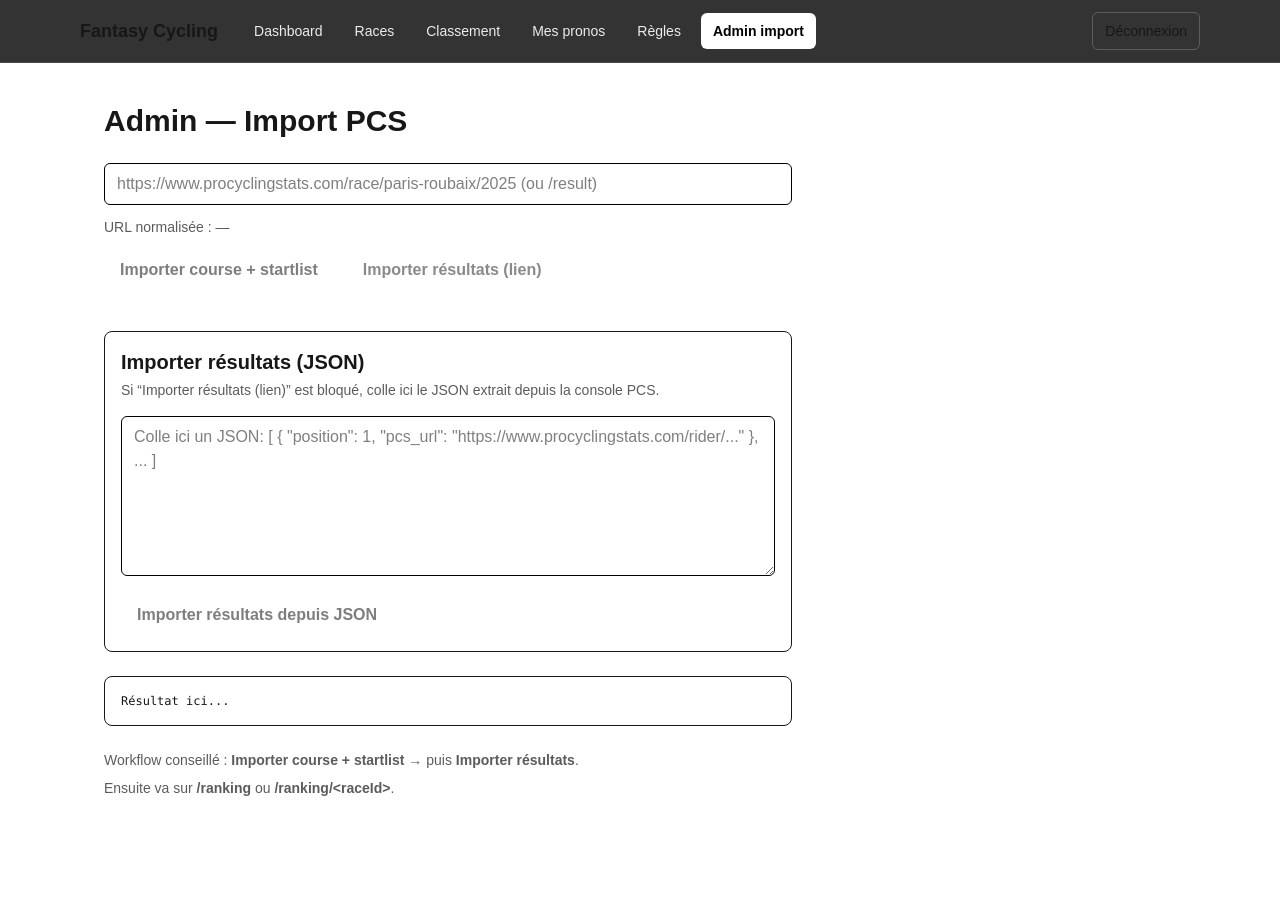
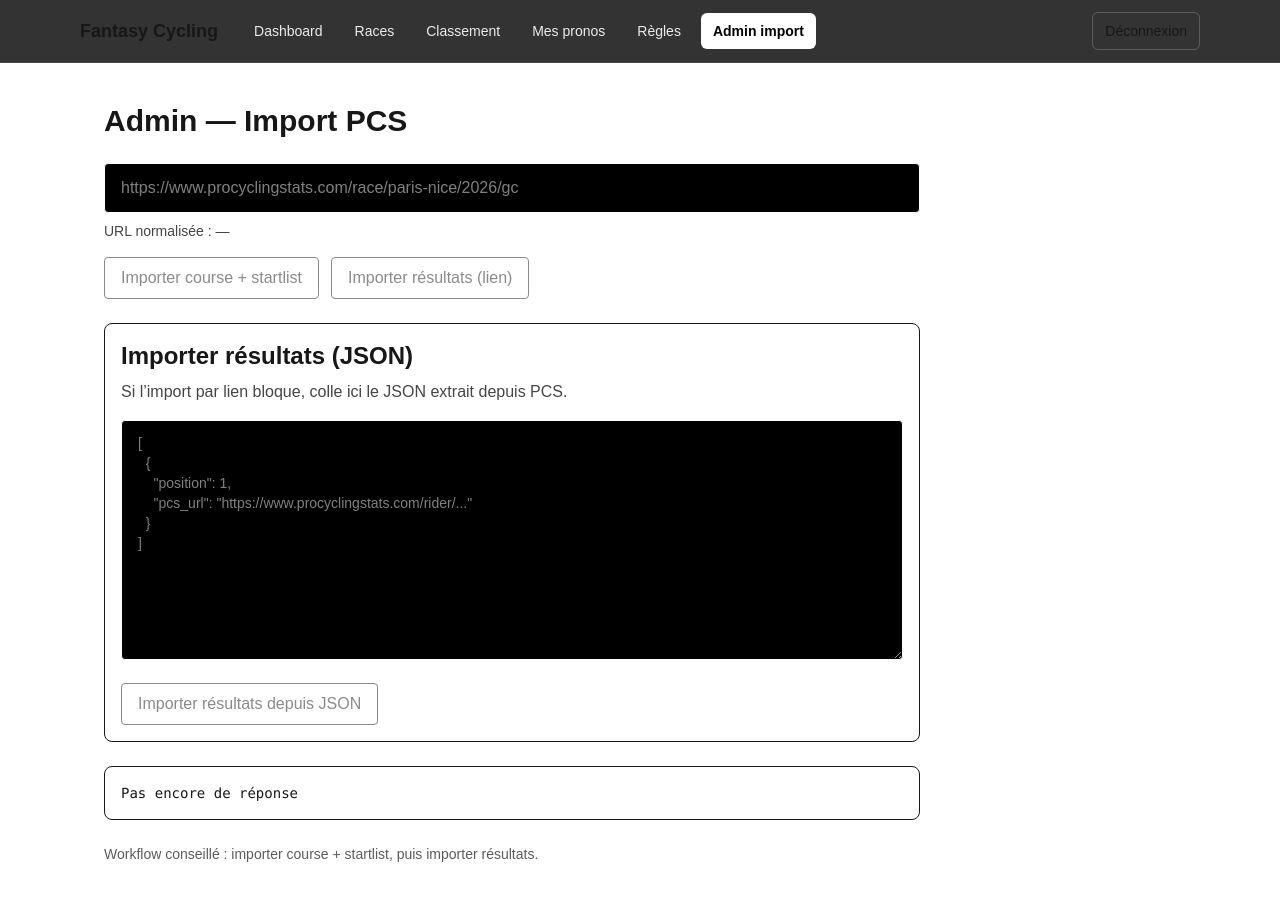
Before and after one commit to Flox8585/fantasy-cycling, a Next.js app: page /admin/import in a window 1280 px wide. Shown: the top 900 px of the page. Before the commit the page ends 838 px from the top, so only its background shows below. Built offline with nearby package versions, Linux system fonts and the light colour scheme; no server answers.

Commit message:
patch 2 gc

```diff
--- a/app/admin/import/page.tsx
+++ b/app/admin/import/page.tsx
@@ -1,193 +1,237 @@
 'use client'
 
-import { useEffect, useMemo, useState } from 'react'
+import { useMemo, useState } from 'react'
 
-function normalizePcsRaceUrl(input: string) {
-  let url = input.trim()
+function normalizeDisplayUrl(input: string) {
+  let url = String(input || '').trim()
   if (!url) return ''
 
   url = url.replace('http://', 'https://')
   url = url.replace('https://procyclingstats.com', 'https://www.procyclingstats.com')
   url = url.replace('http://www.procyclingstats.com', 'https://www.procyclingstats.com')
 
-  // si on colle /result, /startlist, etc. on remonte à la course
-  url = url.replace(/\/(result|startlist|stages|overview|gc)(\/)?$/i, '')
+  // IMPORTANT :
+  // on ne retire PAS /gc
+  // on ne retire PAS /stage-x
+  // on retire seulement /result en fin
+  url = url.replace(/\/result\/?$/i, '')
+
   return url
 }
 
 export default function AdminImportPage() {
   const [url, setUrl] = useState('')
-  const [loadingRace, setLoadingRace] = useState(false)
-  const [loadingResultsLink, setLoadingResultsLink] = useState(false)
-  const [loadingPaste, setLoadingPaste] = useState(false)
-  const [out, setOut] = useState<any>(null)
+  const [jsonText, setJsonText] = useState('')
+  const [responseText, setResponseText] = useState('')
+  const [loadingCourse, setLoadingCourse] = useState(false)
+  const [loadingResult, setLoadingResult] = useState(false)
+  const [loadingJson, setLoadingJson] = useState(false)
 
-  // import résultats “via JSON”
-  const [resultsJson, setResultsJson] = useState('')
+  const normalizedUrl = useMemo(() => normalizeDisplayUrl(url), [url])
 
-  const raceUrl = useMemo(() => normalizePcsRaceUrl(url), [url])
-    useEffect(() => {
+  async function importCourseAndStartlist() {
     try {
-      // Exemple: /admin/import#pcs=BASE64....
-      const hash = window.location.hash || ''
-      if (!hash.startsWith('#pcs=')) return
+      setLoadingCourse(true)
+      setResponseText('')
 
-      const b64 = hash.slice('#pcs='.length)
-
-      // decode base64 -> json string
-      const jsonStr = decodeURIComponent(
-        Array.prototype.map
-          .call(atob(b64), (c: string) => '%' + ('00' + c.charCodeAt(0).toString(16)).slice(-2))
-          .join('')
-      )
-
-      const payload = JSON.parse(jsonStr)
-      if (payload?.pcsUrl) setUrl(payload.pcsUrl)
-      if (payload?.rows) setResultsJson(JSON.stringify(payload.rows, null, 2))
-
-      // Nettoie l'URL (enlève le hash) pour pas que ça reste
-      history.replaceState(null, '', window.location.pathname)
-    } catch (e) {
-      console.log('Failed to decode hash payload', e)
-    }
-    // eslint-disable-next-line react-hooks/exhaustive-deps
-  }, [])
-
-  async function importRace() {
-    setLoadingRace(true)
-    setOut(null)
-    try {
       const res = await fetch('/api/import/pcs', {
         method: 'POST',
         headers: { 'Content-Type': 'application/json' },
-        body: JSON.stringify({ url: raceUrl }),
+        body: JSON.stringify({ url: normalizedUrl }),
       })
-      const json = await res.json().catch(() => ({}))
-      setOut({ status: res.status, json })
+
+      const json = await res.json().catch(() => null)
+
+      setResponseText(
+        JSON.stringify(
+          {
+            status: res.status,
+            json,
+          },
+          null,
+          2
+        )
+      )
     } catch (e: any) {
-      setOut({ status: 0, json: { error: e?.message ?? 'network error' } })
+      setResponseText(
+        JSON.stringify(
+          {
+            error: e?.message ?? 'Unknown error',
+          },
+          null,
+          2
+        )
+      )
     } finally {
-      setLoadingRace(false)
+      setLoadingCourse(false)
     }
   }
 
-  async function importResultsByLink() {
-    // tente /api/import/results (risque 403 cloudflare)
-    setLoadingResultsLink(true)
-    setOut(null)
+  async function importResultsFromLink() {
     try {
+      setLoadingResult(true)
+      setResponseText('')
+
       const res = await fetch('/api/import/results', {
         method: 'POST',
         headers: { 'Content-Type': 'application/json' },
-        body: JSON.stringify({ pcsUrl: raceUrl }),
+        body: JSON.stringify({ pcsUrl: normalizedUrl }),
       })
-      const json = await res.json().catch(() => ({}))
-      setOut({ status: res.status, json })
+
+      const json = await res.json().catch(() => null)
+
+      setResponseText(
+        JSON.stringify(
+          {
+            status: res.status,
+            json,
+          },
+          null,
+          2
+        )
+      )
     } catch (e: any) {
-      setOut({ status: 0, json: { error: e?.message ?? 'network error' } })
+      setResponseText(
+        JSON.stringify(
+          {
+            error: e?.message ?? 'Unknown error',
+          },
+          null,
+          2
+        )
+      )
     } finally {
-      setLoadingResultsLink(false)
+      setLoadingResult(false)
     }
   }
 
   async function importResultsFromJson() {
-    setLoadingPaste(true)
-    setOut(null)
     try {
-      const parsed = JSON.parse(resultsJson || '[]')
-      const rows = Array.isArray(parsed) ? parsed : parsed.rows
+      setLoadingJson(true)
+      setResponseText('')
+
+      let parsed: any
+      try {
+        parsed = JSON.parse(jsonText)
+      } catch {
+        setResponseText(
+          JSON.stringify(
+            {
+              error: 'JSON invalide',
+            },
+            null,
+            2
+          )
+        )
+        return
+      }
 
       const res = await fetch('/api/import/results/paste', {
         method: 'POST',
         headers: { 'Content-Type': 'application/json' },
-        credentials: 'include',
-        body: JSON.stringify({ pcsUrl: raceUrl, rows }),
+        body: JSON.stringify({
+          pcsUrl: normalizedUrl, // ← très important : on envoie la vraie URL brute normalisée
+          results: parsed,
+        }),
       })
 
-      const json = await res.json().catch(() => ({}))
-      setOut({ status: res.status, json })
+      const json = await res.json().catch(() => null)
+
+      setResponseText(
+        JSON.stringify(
+          {
+            status: res.status,
+            json,
+          },
+          null,
+          2
+        )
+      )
     } catch (e: any) {
-      setOut({ status: 0, json: { error: e?.message ?? 'invalid json' } })
+      setResponseText(
+        JSON.stringify(
+          {
+            error: e?.message ?? 'Unknown error',
+          },
+          null,
+          2
+        )
+      )
     } finally {
-      setLoadingPaste(false)
+      setLoadingJson(false)
     }
   }
 
   return (
-    <main className="p-10 max-w-3xl">
-      <h1 className="text-3xl font-bold">Admin — Import PCS</h1>
+    <main className="p-10 max-w-4xl">
+      <h1 className="text-3xl font-bold mb-6">Admin — Import PCS</h1>
 
-      <div className="mt-6 space-y-3">
+      <div className="space-y-6">
+        <div>
           <input
-          className="w-full rounded-md border px-3 py-2 text-black"
-          placeholder="https://www.procyclingstats.com/race/paris-roubaix/2025 (ou /result)"
             value={url}
             onChange={(e) => setUrl(e.target.value)}
+            placeholder="https://www.procyclingstats.com/race/paris-nice/2026/gc"
+            className="w-full rounded border px-4 py-3 bg-black text-white"
           />
 
-        <div className="text-sm opacity-70">
-          URL normalisée : <span className="opacity-100">{raceUrl || '—'}</span>
+          <div className="mt-2 text-sm opacity-80">
+            URL normalisée : {normalizedUrl || '—'}
           </div>
 
-        <div className="flex gap-3 flex-wrap">
+          <div className="mt-4 flex gap-3 flex-wrap">
             <button
-            className="rounded-md bg-white text-black px-4 py-2 font-semibold disabled:opacity-50"
-            disabled={!raceUrl || loadingRace || loadingResultsLink || loadingPaste}
-            onClick={importRace}
+              onClick={importCourseAndStartlist}
+              disabled={!normalizedUrl || loadingCourse}
+              className="rounded border px-4 py-2 disabled:opacity-50"
             >
-            {loadingRace ? 'Import course...' : 'Importer course + startlist'}
+              {loadingCourse ? 'Import...' : 'Importer course + startlist'}
             </button>
 
             <button
-            className="rounded-md border border-white/30 px-4 py-2 font-semibold disabled:opacity-50"
-            disabled={!raceUrl || loadingRace || loadingResultsLink || loadingPaste}
-            onClick={importResultsByLink}
-            title="Tente d'importer /result via serveur (peut être bloqué par Cloudflare)"
+              onClick={importResultsFromLink}
+              disabled={!normalizedUrl || loadingResult}
+              className="rounded border px-4 py-2 disabled:opacity-50"
             >
-            {loadingResultsLink ? 'Import results...' : 'Importer résultats (lien)'}
+              {loadingResult ? 'Import...' : 'Importer résultats (lien)'}
             </button>
           </div>
         </div>
 
-      {/* Import JSON fallback */}
-      <div className="mt-10 border rounded-lg p-4">
-        <h2 className="text-xl font-semibold">Importer résultats (JSON)</h2>
-        <p className="text-sm opacity-70 mt-1">
-          Si “Importer résultats (lien)” est bloqué, colle ici le JSON extrait depuis la console PCS.
+        <div className="border rounded-lg p-4">
+          <h2 className="text-2xl font-semibold">Importer résultats (JSON)</h2>
+          <p className="mt-2 opacity-80">
+            Si l’import par lien bloque, colle ici le JSON extrait depuis PCS.
           </p>
 
-        <div className="mt-4 space-y-3">
           <textarea
-            className="w-full rounded-md border px-3 py-2 text-black min-h-[160px]"
-            placeholder='Colle ici un JSON: [ { "position": 1, "pcs_url": "https://www.procyclingstats.com/rider/..." }, ... ]'
-            value={resultsJson}
-            onChange={(e) => setResultsJson(e.target.value)}
+            value={jsonText}
+            onChange={(e) => setJsonText(e.target.value)}
+            className="mt-4 w-full min-h-[240px] rounded border px-4 py-3 bg-black text-white font-mono text-sm"
+            placeholder={`[
+  {
+    "position": 1,
+    "pcs_url": "https://www.procyclingstats.com/rider/..."
+  }
+]`}
           />
 
           <button
-            className="rounded-md bg-white text-black px-4 py-2 font-semibold disabled:opacity-50"
-            disabled={!raceUrl || !resultsJson.trim() || loadingRace || loadingResultsLink || loadingPaste}
             onClick={importResultsFromJson}
+            disabled={!normalizedUrl || !jsonText.trim() || loadingJson}
+            className="mt-4 rounded border px-4 py-2 disabled:opacity-50"
           >
-            {loadingPaste ? 'Import...' : 'Importer résultats depuis JSON'}
+            {loadingJson ? 'Import...' : 'Importer résultats depuis JSON'}
           </button>
         </div>
+
+        <pre className="border rounded-lg p-4 text-sm overflow-x-auto whitespace-pre-wrap">
+          {responseText || 'Pas encore de réponse'}
+        </pre>
+
+        <div className="text-sm opacity-70">
+          Workflow conseillé : importer course + startlist, puis importer résultats.
         </div>
-
-      {/* Output */}
-      <div className="mt-6 border rounded-lg p-4">
-        <pre className="text-xs whitespace-pre-wrap">
-          {out ? JSON.stringify(out, null, 2) : 'Résultat ici...'}
-        </pre>
-      </div>
-
-      <div className="mt-6 text-sm opacity-70 space-y-2">
-        <p>
-          Workflow conseillé : <b>Importer course + startlist</b> → puis <b>Importer résultats</b>.
-        </p>
-        <p>
-          Ensuite va sur <b>/ranking</b> ou <b>/ranking/&lt;raceId&gt;</b>.
-        </p>
       </div>
     </main>
   )
```
Lines whose indentation alone changed are shown as unchanged.
